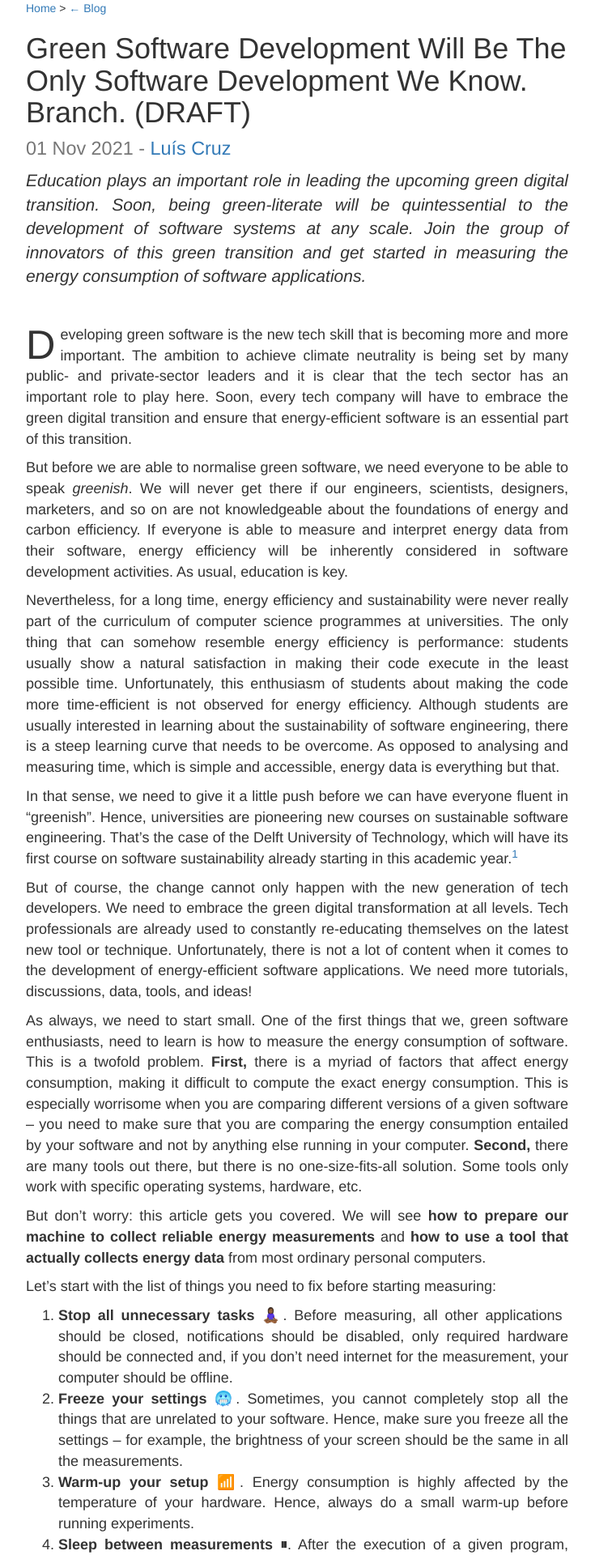
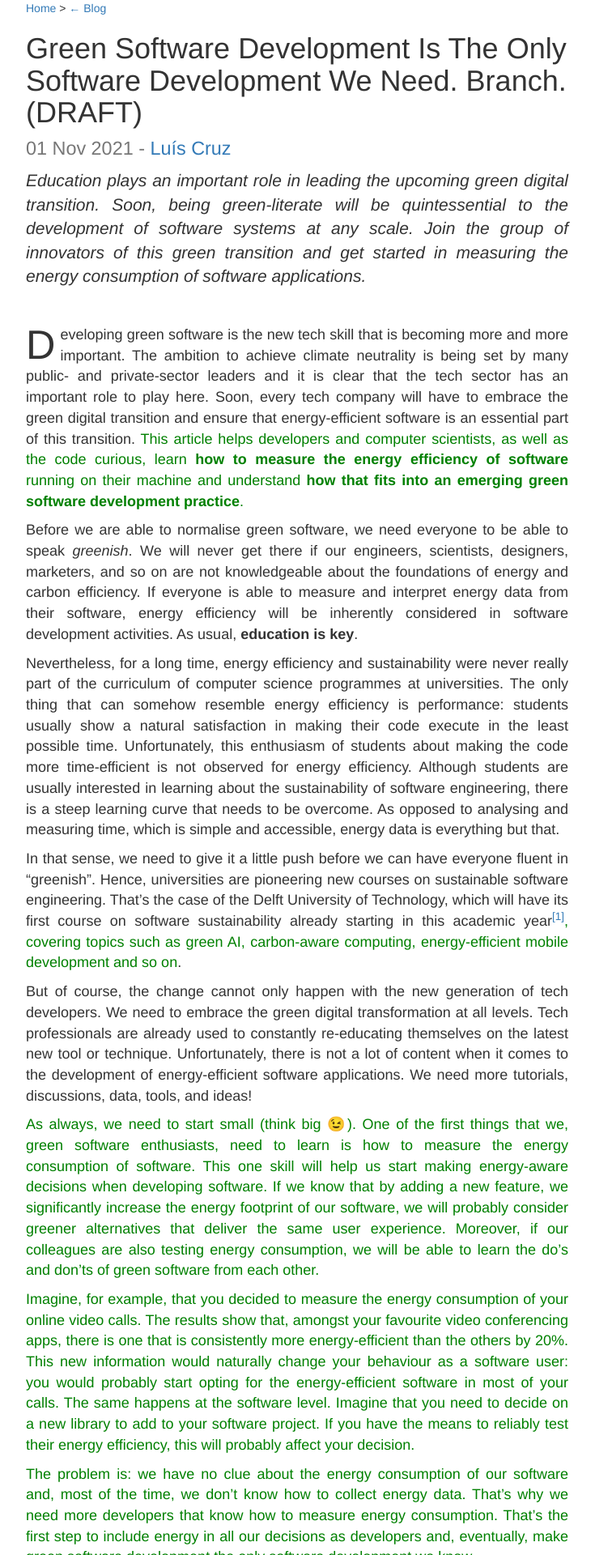
Before and after one commit to luiscruz/luiscruz.github.io, a Jekyll site: the page built from _posts/2021-11-01-branch.md, in a window 1280 px wide. Shown: the top 1920 px of the page at 81% size, without its empty margins (273-1008 px from the left). Built offline with Jekyll 4.4.1, drawn with Linux system fonts in a browser that asks for light colours; some of the changed text lies outside the part shown.

Commit message:
iteration over branch article

```diff
--- a/_posts/2021-11-01-branch.md
+++ b/_posts/2021-11-01-branch.md
@@ -1,7 +1,7 @@
 ---
 layout: post
 author: Luís Cruz
-title: "Green Software Development Will Be The Only Software Development We Know. Branch."
+title: "Green Software Development Is The Only Software Development We Need. Branch."
 # image: "img/blog/2021-branch/og_image.png"
 show_image: False
 mermaid: False
@@ -11,24 +11,33 @@ invisible: True
 summary: "Education plays an important role in leading the upcoming green digital transition. Soon, being green-literate will be quintessential to the development of software systems at any scale. Join the group of innovators of this green transition and get started in measuring the energy consumption of software applications."
 ---
 
-<span class="first-letter">D</span>eveloping green software is the new tech skill that is becoming more and more important. The ambition to achieve climate neutrality is being set by many public- and private-sector leaders and it is clear that the tech sector has an important role to play here. Soon, every tech company will have to embrace the green digital transition and ensure that energy-efficient software is an essential part of this transition.
+<span class="first-letter">D</span>eveloping green software is the new tech skill that is becoming more and more important. The ambition to achieve climate neutrality is being set by many public- and private-sector leaders and it is clear that the tech sector has an important role to play here. Soon, every tech company will have to embrace the green digital transition and ensure that energy-efficient software is an essential part of this transition. <span class='edit'>This article helps developers and computer scientists, as well as the code curious, learn **how to measure the energy efficiency of software** running on their machine and understand **how that fits into an emerging green software development practice**.</span>
 
-But before we are able to normalise green software, we need everyone to be able to speak *greenish*. We will never get there if our engineers, scientists, designers, marketers, and so on are not knowledgeable about the foundations of energy and carbon efficiency. If everyone is able to measure and interpret energy data from their software, energy efficiency will be inherently considered in software development activities. As usual, education is key.
+Before we are able to normalise green software, we need everyone to be able to speak *greenish*. We will never get there if our engineers, scientists, designers, marketers, and so on are not knowledgeable about the foundations of energy and carbon efficiency.
+If everyone is able to measure and interpret energy data from their software, energy efficiency will be inherently considered in software development activities. As usual, **education is key**.
 
 Nevertheless, for a long time, energy efficiency and sustainability were never really part of the curriculum of computer science programmes at universities. The only thing that can somehow resemble energy efficiency is performance: students usually show a natural satisfaction in making their code execute in the least possible time. Unfortunately, this enthusiasm of students about making the code more time-efficient is not observed for energy efficiency. Although students are usually interested in learning about the sustainability of software engineering, there is a steep learning curve that needs to be overcome. As opposed to analysing and measuring time, which is simple and accessible, energy data is everything but that.
 
 In that sense, we need to give it a little push before we can have everyone fluent in "greenish".
-Hence, universities are pioneering new courses on sustainable software engineering. That's the case of the Delft University of Technology, which will have its first course on software sustainability already starting in this academic year.[^SustainableSE]
+Hence, universities are pioneering new courses on sustainable software engineering. That's the case of the Delft University of Technology, which will have its first course on software sustainability already starting in this academic year[^SustainableSE]<span class="edit">, covering topics such as green AI, carbon-aware computing, energy-efficient mobile development and so on</span>.
 
 But of course, the change cannot only happen with the new generation of tech developers. We need to embrace the green digital transformation at all levels.
 Tech professionals are already used to constantly re-educating themselves on the latest new tool or technique.
 Unfortunately, there is not a lot of content when it comes to the development of energy-efficient software applications. We need more tutorials, discussions, data, tools, and ideas!
 
-As always, we need to start small. One of the first things that we, green software enthusiasts, need to learn is how to measure the energy consumption of software. This is a twofold problem. **First,** there is a myriad of factors that affect energy consumption, making it difficult to compute the exact energy consumption. This is especially worrisome when you are comparing different versions of a given software – you need to make sure that you are comparing the energy consumption entailed by your software and not by anything else running in your computer. **Second,** there are many tools out there, but there is no one-size-fits-all solution. Some tools only work with specific operating systems, hardware, etc.
 
-But don't worry: this article gets you covered. We will see **how to prepare our machine to collect reliable energy measurements** and **how to use a tool that actually collects energy data** from most ordinary personal computers.
+<span class="edit">As always, we need to start small (think big 😉). One of the first things that we, green software enthusiasts, need to learn is how to measure the energy consumption of software. This one skill will help us start making energy-aware decisions when developing software. If we know that by adding a new feature, we significantly increase the energy footprint of our software, we will probably consider greener alternatives that deliver the same user experience. Moreover, if our colleagues are also testing energy consumption, we will be able to learn the do's and don'ts of green software from each other.</span>
 
-Let's start with the list of things you need to fix before starting measuring:
+<span class="edit">Imagine, for example, that you decided to measure the energy consumption of your online video calls. The results show that, amongst your favourite video conferencing apps, there is one that is consistently more energy-efficient than the others by 20%. This new information would naturally change your behaviour as a software user: you would probably start opting for the energy-efficient software in most of your calls. The same happens at the software level. Imagine that you need to decide on a new library to add to your software project. If you have the means to reliably test their energy efficiency, this will probably affect your decision.</span>
+
+
+<span class="edit">The problem is: we have no clue about the energy consumption of our software and, most of the time, we don't know how to collect energy data. That's why we need more developers that know how to measure energy consumption. That's the first step to include energy in all our decisions as developers and, eventually, make green software development the only software development we know.</span>
+
+Hence, in this article, we will see **how to prepare our machine to collect reliable energy measurements** and **how to use a tool that actually collects energy data** from most ordinary personal computers.
+
+This is a twofold problem. **First,** there is a myriad of factors that affect energy consumption, making it difficult to compute the exact energy consumption. This is especially worrisome when you are comparing different versions of a given software – you need to make sure that you are comparing the energy consumption entailed by your software and not by anything else running in your computer. **Second,** there are many tools out there, but there is no one-size-fits-all solution. Some tools only work with specific operating systems, hardware, etc.
+
+But don't worry because this article gets you covered. Let's start with the list of things you need to fix before starting measuring:
 
 1. **Stop all unnecessary tasks 🧘🏾‍♀️**. Before measuring, all other applications should be closed, notifications should be disabled, only required hardware should be connected and, if you don't need internet for the measurement, your computer should be offline.
 2. **Freeze your settings 🥶**. Sometimes, you cannot completely stop all the things that are unrelated to your software. Hence, make sure you freeze all the settings – for example, the brightness of your screen should be the same in all the measurements.
@@ -82,22 +91,28 @@ Let's not worry too much about it. If you scroll all the way down to the bottom
 
 **And that's it**! You have made your first energy measurement! Now, go ahead and start measuring the energy consumption of your favourite apps. For example, what is more energy-efficient: a 10-minute call over zoom or the same call over Microsoft Teams? Browsing the Web using Chrome or Firefox? Listening to your favourite song on Spotify or Apple Music? Watching Netflix or HBO? The possibilities are endless.
 
-Keep in mind, however, that the main strength of the [Intel Power Gadget] is also its main weakness: the graphical interface is really easy to use but it is not so simple if you want to automate executions. Command-line interfaces are more suitable for automation. There are a few alternatives out there – check [this article][energy tools] on energy tools if you want to try a different energy measurement tool.
+Keep in mind, however, that the main strength of the [Intel Power Gadget] is also its main weakness: the graphical interface is really easy to use but it is not so simple if you want to automate executions. Command-line interfaces are more suitable for automation. There are a few alternatives out there – check my previous article on energy tools[^MeasurementTools] if you want to try a different energy measurement tool.
 
-Finally, unfortunately, we can only measure the energy being used in our computers. Much more goes into the energy footprint originated from our activity in front of the screen. Cloud servers, internet providers, and so on, all work so well that we have no idea what exactly happens beyond our desks – including the total energy being used. Yet, this is the first step to get everyone involved and have all the techies talking about energy efficiency.
+<edit>Finally, keep in mind that measuring energy consumption from your computer is just a piece of the puzzle.</edit> Much more goes into the energy footprint originated from our activity in front of the screen. Cloud servers, internet providers, and so on, all work so well that we have no idea what exactly happens beyond our desks – including the total energy being used. Yet, this is the first step to get everyone involved and have all the techies talking about energy efficiency.
 
 Good things lie ahead if we all start measuring energy consumption: energy tools will have a bigger community of users, will improve their usability, their compatibility with different hardware, and so on. The more we democratise energy measurements, the more green-literate engineers will be working in the next generation of software systems, AI applications, cloud services, data centres, and so on. Eventually, **green software development will be the only software development we know.**
 
-[^SustainableSE]: Syllabus and materials of the course Sustainable Software Engineering at the Delft University of Technology: [https://luiscruz.github.io/course_sustainableSE/](https://luiscruz.github.io/course_sustainableSE/)
 
 [Plots source]: https://colab.research.google.com/drive/1DmFuBwhs9wI4_6zaaUh5B1rTiVt-hNt9?usp=sharing
 [IntelPowerGadget]: https://software.intel.com/content/www/us/en/develop/articles/intel-power-gadget.html
 [energy tools]: https://luiscruz.github.io/2021/07/20/measuring-energy.html
 
+### Further Reading 📚
 
-Questions to Michelle:
+If you are interested in the topic, here are some of my favourite resources available online:
 
-- tone! is it okay?
-- links to external articles? What do you think of having a list of resources at the bottom?
-- flow! I'm going from education to practical tools. Is it flowing?
-- publicity to the course of TU Delft. Is it too much?
+* footnotes will be placed here. This line is necessary
+{:footnotes}
+
+[^SustainableSE]: [Sustainable Software Engineering](https://luiscruz.github.io/course_sustainableSE/). Syllabus and materials of the course at the Delft University of Technology.
+
+[^MeasurementTools]: [Tools to Measure Software Energy Consumption from your Computer](https://luiscruz.github.io/2021/07/20/measuring-energy.html). Alternatives to Intel Power Gadget with quick-start steps.
+
+{:start="3" class='footnotes}
+2. [Energy Patterns for Android Applications](https://tqrg.github.io/energy-patterns/). A catalog of 22 design patterns to develop energy-efficient mobile apps. Although these patterns were tuned for Android apps, they might inspire you on energy-efficient solutions for your server/desktop software projects.
+1. [Green AI – Annotated Bibliography](https://luiscruz.github.io/green-ai/). List of academic publications that focus on the carbon-efficiency of AI systems.
--- a/css/style.css
+++ b/css/style.css
@@ -39,3 +39,20 @@
     font-size: 80%;
     color: gray;
 }
+
+
+edit, .edit{
+    color:green;
+}
+
+.footnotes{
+    text-align: left;
+}
+
+a.footnote:before {
+ content: "[";
+}
+
+a.footnote:after {
+    content: "]";
+}
```
